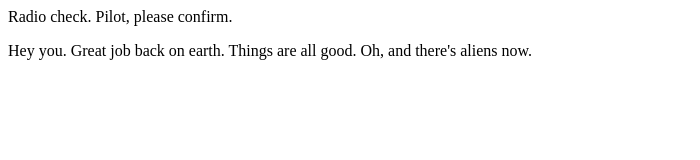
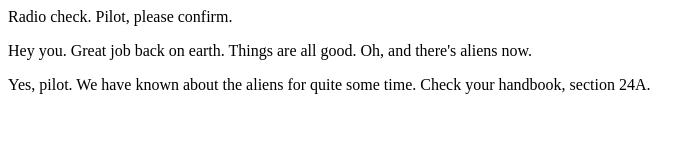
Before and after one commit to MaxraySavage/communication-log, a plain HTML site: page index.html in a window 1280 px wide. Shown: the whole page, without its empty margins (0-700 px from the left). Drawn offline with Linux system fonts and the light colour scheme.

Commit message:
adds next line of text

```diff
--- a/index.html
+++ b/index.html
@@ -2,5 +2,6 @@
    <body>
       <p>Radio check. Pilot, please confirm.</p>
       <p>Hey you. Great job back on earth. Things are all good. Oh, and there's aliens now.</p>
+      <p>Yes, pilot. We have known about the aliens for quite some time. Check your handbook, section 24A.</p>
    </body>
 </html>
```
